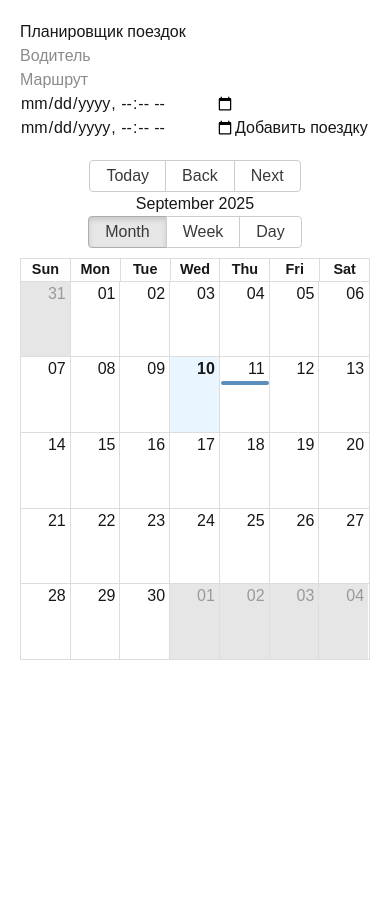
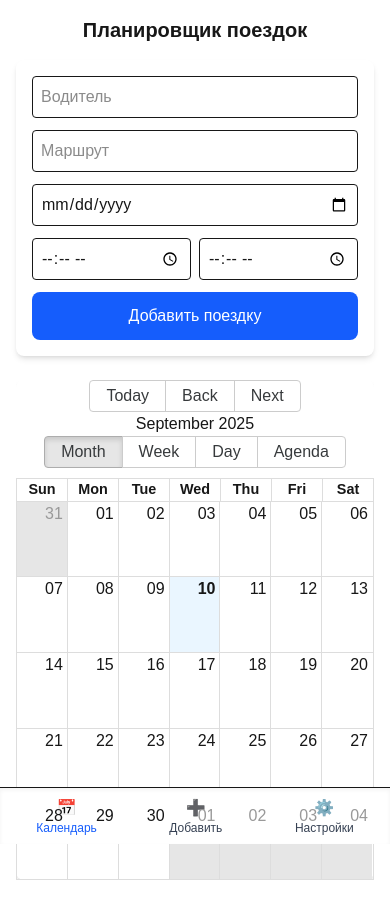
Before and after one commit to Akmal0495/drivers-planner, a Next.js app: page / in a window 390 px wide. Shown: the top 918 px of the page. Before the commit the page ends 844 px from the top, so only its background shows below. Built offline with nearby package versions, Linux system fonts and the light colour scheme.

Commit message:
feat: mobile-friendly UI with bottom nav and time picker

```diff
--- a/app/page.tsx
+++ b/app/page.tsx
@@ -1,4 +1,3 @@
-// @ts-nocheck
 "use client";
 
 import React, { useState } from "react";
@@ -14,8 +13,8 @@ export default function Page() {
       id: 1,
       driver: "Иванов",
       route: "Душанбе → Хорог",
-      start: new Date(2025, 8, 11, 10, 0),
-      end: new Date(2025, 8, 11, 14, 0),
+      start: new Date(2025, 7, 11, 10, 0),
+      end: new Date(2025, 7, 11, 14, 0),
       status: "Запланировано",
     },
   ]);
@@ -23,101 +22,112 @@ export default function Page() {
   const [newTrip, setNewTrip] = useState({
     driver: "",
     route: "",
-    start: "",
-    end: "",
+    date: "",
+    startTime: "",
+    endTime: "",
     status: "Запланировано",
   });
 
   const addTrip = () => {
-    if (!newTrip.driver || !newTrip.route || !newTrip.start || !newTrip.end) {
-      alert("Заполни все поля!");
+    if (!newTrip.driver || !newTrip.route || !newTrip.date || !newTrip.startTime || !newTrip.endTime) {
+      alert("Заполните все поля!");
       return;
     }
-    const trip = {
-      ...newTrip,
-      id: trips.length + 1,
-      start: new Date(newTrip.start),
-      end: new Date(newTrip.end),
-    };
-    setTrips([...trips, trip]);
-    setNewTrip({ driver: "", route: "", start: "", end: "", status: "Запланировано" });
-  };
 
-  const eventStyleGetter = (event) => {
-    let backgroundColor = "#3174ad";
-    if (event.status === "В пути") backgroundColor = "orange";
-    if (event.status === "Завершено") backgroundColor = "green";
-    if (event.status === "Отменено") backgroundColor = "red";
+    const start = new Date(`${newTrip.date}T${newTrip.startTime}`);
+    const end = new Date(`${newTrip.date}T${newTrip.endTime}`);
 
-    return {
-      style: {
-        backgroundColor,
-        borderRadius: "5px",
-        opacity: 0.8,
-        color: "white",
-        border: "0px",
-        display: "block",
-        padding: "2px",
-      },
-    };
+    setTrips([
+      ...trips,
+      { ...newTrip, id: trips.length + 1, start, end },
+    ]);
+
+    setNewTrip({ driver: "", route: "", date: "", startTime: "", endTime: "", status: "Запланировано" });
   };
 
   return (
-    <div style={{ padding: 20 }}>
-      <h1>Планировщик поездок</h1>
-      <div style={{ marginBottom: 20 }}>
+    <div className="pb-20 p-4 max-w-4xl mx-auto">
+      {/* Заголовок */}
+      <h1 className="text-xl sm:text-2xl md:text-3xl font-bold text-center mb-4">
+        Планировщик поездок
+      </h1>
+
+      {/* Форма */}
+      <form
+        className="flex flex-col gap-3 bg-white shadow-md p-4 rounded-lg mb-6"
+        onSubmit={(e) => {
+          e.preventDefault();
+          addTrip();
+        }}
+      >
         <input
           type="text"
           placeholder="Водитель"
           value={newTrip.driver}
           onChange={(e) => setNewTrip({ ...newTrip, driver: e.target.value })}
+          className="border rounded p-2"
         />
         <input
           type="text"
           placeholder="Маршрут"
           value={newTrip.route}
           onChange={(e) => setNewTrip({ ...newTrip, route: e.target.value })}
+          className="border rounded p-2"
+        />
+        {/* Отдельно дата + время */}
+        <input
+          type="date"
+          value={newTrip.date}
+          onChange={(e) => setNewTrip({ ...newTrip, date: e.target.value })}
+          className="border rounded p-2"
+        />
+        <div className="flex gap-2">
+          <input
+            type="time"
+            value={newTrip.startTime}
+            onChange={(e) => setNewTrip({ ...newTrip, startTime: e.target.value })}
+            className="border rounded p-2 flex-1"
           />
           <input
-          type="datetime-local"
-          value={newTrip.start}
-          onChange={(e) => setNewTrip({ ...newTrip, start: e.target.value })}
+            type="time"
+            value={newTrip.endTime}
+            onChange={(e) => setNewTrip({ ...newTrip, endTime: e.target.value })}
+            className="border rounded p-2 flex-1"
           />
-        <input
-          type="datetime-local"
-          value={newTrip.end}
-          onChange={(e) => setNewTrip({ ...newTrip, end: e.target.value })}
-        />
-        <button onClick={addTrip}>Добавить поездку</button>
         </div>
 
+        <button
+          type="submit"
+          className="bg-blue-600 text-white py-3 rounded-lg hover:bg-blue-700 active:scale-95 transition"
+        >
+          Добавить поездку
+        </button>
+      </form>
+
+      {/* Календарь */}
+      <div className="overflow-x-auto">
         <Calendar
           localizer={localizer}
           events={trips}
           startAccessor="start"
           endAccessor="end"
           style={{ height: 500 }}
-        views={["month", "week", "day"]}
-        eventPropGetter={eventStyleGetter}
-        onSelectEvent={(event) => {
-          const newStatus = prompt(
-            `Выберите новый статус для поездки:\n1 - Запланировано\n2 - В пути\n3 - Завершено\n4 - Отменено`,
-            event.status
-          );
-          if (newStatus) {
-            let status = event.status;
-            if (newStatus === "1") status = "Запланировано";
-            if (newStatus === "2") status = "В пути";
-            if (newStatus === "3") status = "Завершено";
-            if (newStatus === "4") status = "Отменено";
-            setTrips(
-              trips.map((t) =>
-                t.id === event.id ? { ...t, status } : t
-              )
-            );
-          }
-        }}
+          className="rounded-lg shadow-md"
         />
+      </div>
+
+      {/* Нижняя панель */}
+      <nav className="fixed bottom-0 left-0 right-0 bg-white shadow-inner border-t flex justify-around py-2">
+        <button className="flex flex-col items-center text-blue-600">
+          📅 <span className="text-xs">Календарь</span>
+        </button>
+        <button className="flex flex-col items-center text-gray-700">
+          ➕ <span className="text-xs">Добавить</span>
+        </button>
+        <button className="flex flex-col items-center text-gray-700">
+          ⚙️ <span className="text-xs">Настройки</span>
+        </button>
+      </nav>
     </div>
   );
 }
```
Lines whose indentation alone changed are shown as unchanged.
